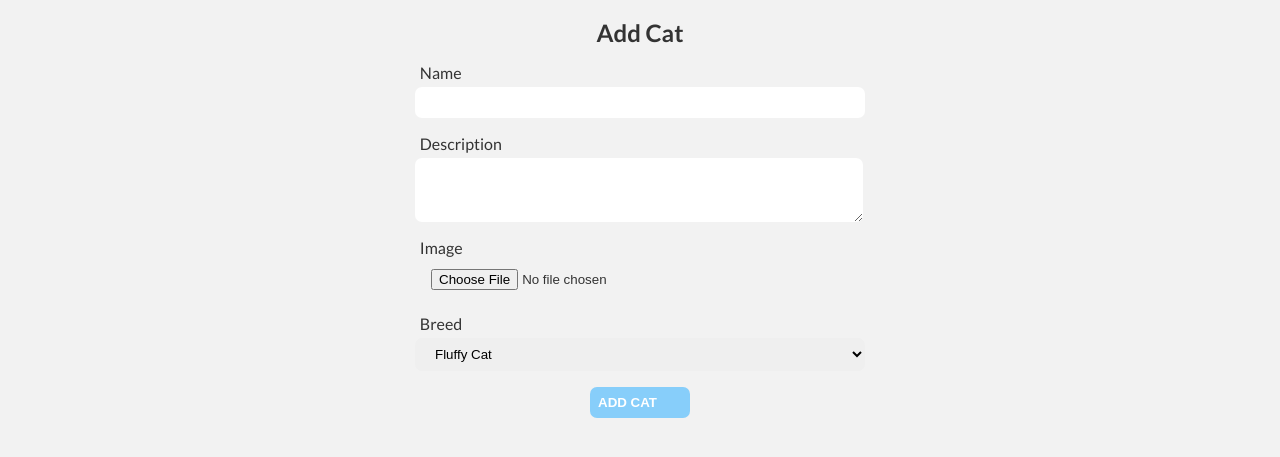
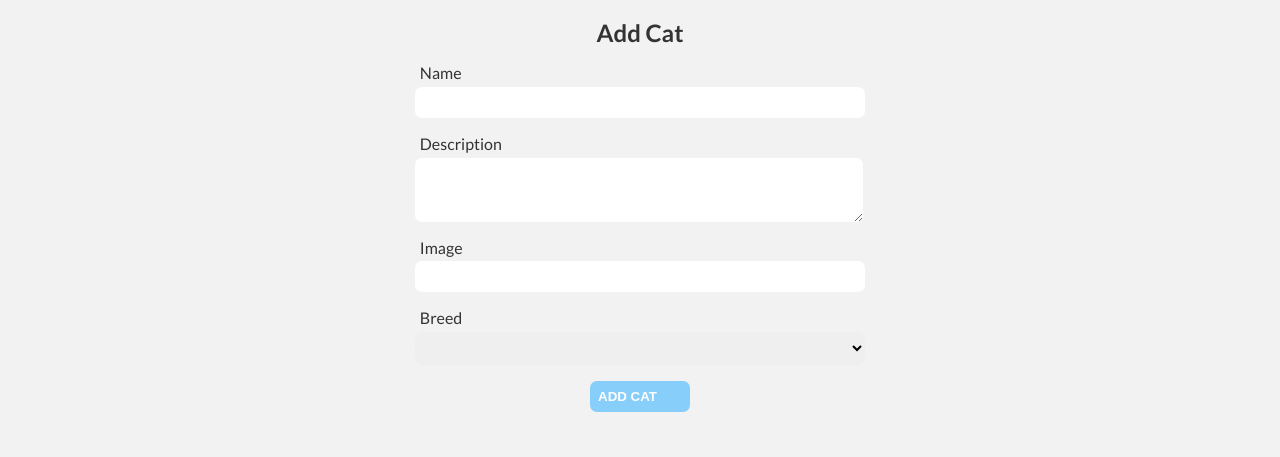
Before and after one commit to ivailopapazov/cat-shelter-may-2026, a website: page src/views/addCat.html in a window 1280 px wide. Shown: the part 137-594 px from the top of the page. Drawn offline with Linux system fonts and the light colour scheme.

Commit message:
Add dynamic breed options in add cat page

```diff
--- a/src/views/addCat.html
+++ b/src/views/addCat.html
@@ -29,12 +29,10 @@
             <label for="description">Description</label>
             <textarea name="description" id="description"></textarea>
             <label for="image">Image</label>
-            <input name="upload" type="file" id="image">
+            <input name="upload" type="text" id="image">
             <label for="group">Breed</label>
             <select name="breed" id="group">
-                <option value="Fluffy Cat">Fluffy Cat</option>
-				<option value="Fluffy Cat">Fluffy Cat</option>
-				<option value="Fluffy Cat">Fluffy Cat</option>
+                {{breadOptions}}
             </select>
             <button type="submit">Add Cat</button>
         </form>
```
Also changed, not shown: src/index.js (+10 -1 lines).
